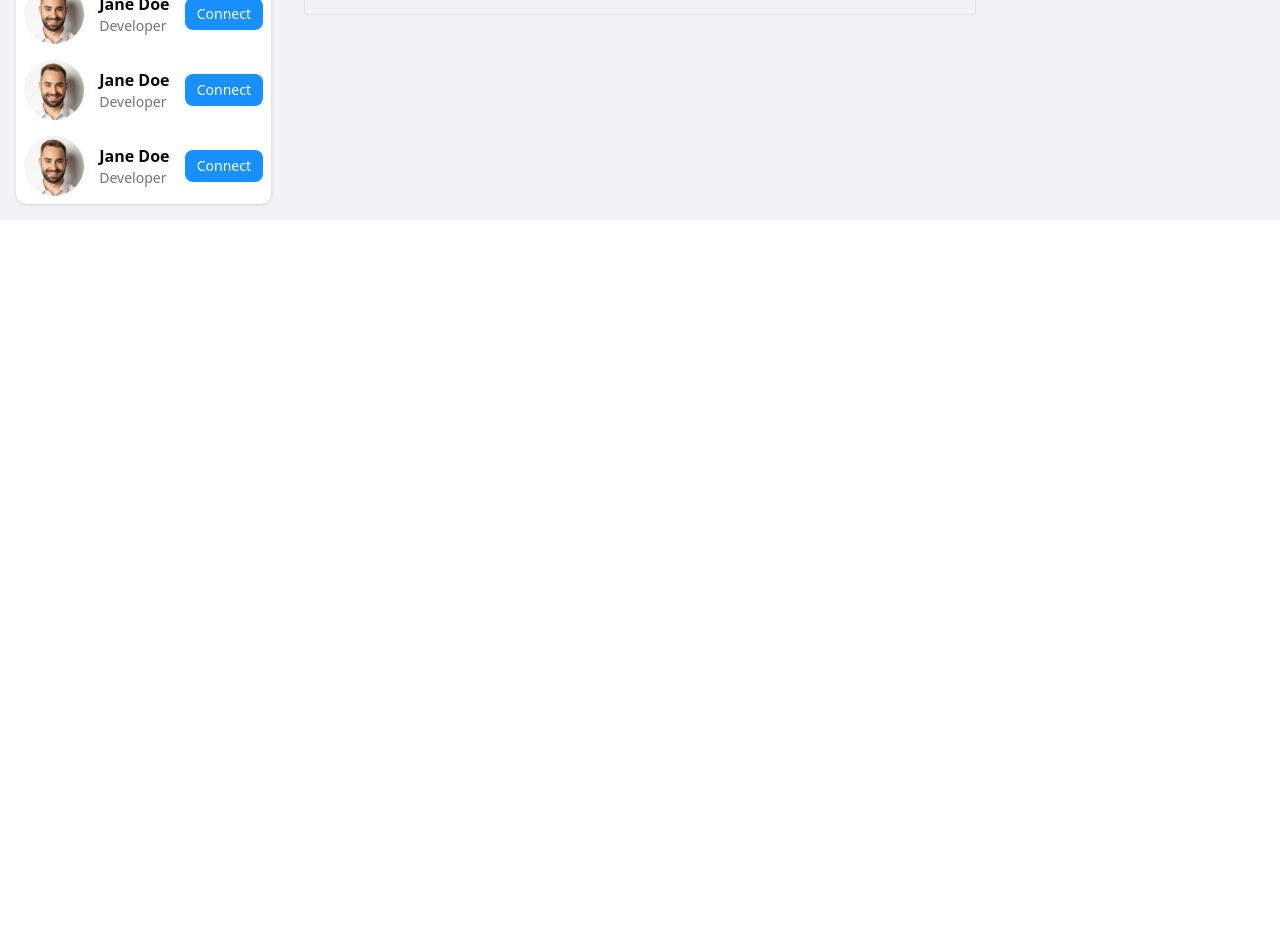
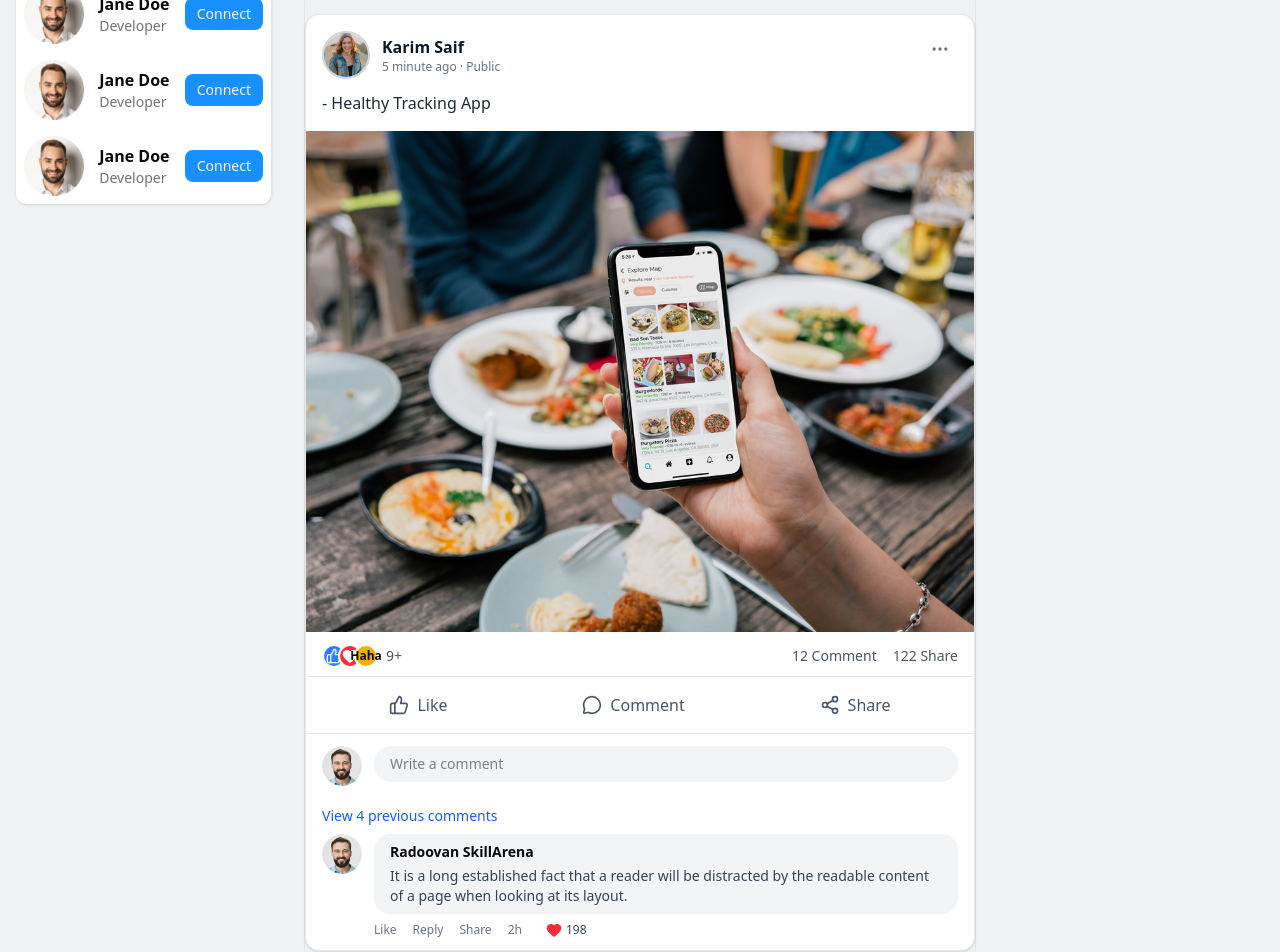
Before and after one commit to rabiulkhan7224/buddy-script, a Next.js app: page / in a window 1280 px wide. Shown: the part 480-1432 px from the top of the page. Before the commit the page ends 800 px from the top, so only its background shows below. Built offline with nearby package versions, Linux system fonts and the light colour scheme.

Commit message:
added: postFeed component and fixed image size and comment input

```diff
--- a/app/(roots)/page.tsx
+++ b/app/(roots)/page.tsx
@@ -1,3 +1,4 @@
+import PostFeed from "@/components/feed/postFeed";
 import PostComposer from "@/components/home/postComposer";
 import Stories from "@/components/home/storys";
 
@@ -6,6 +7,7 @@ export default function Home() {
     <main className="flex w-full flex-col justify-center bg-[#F0F2F5]  border">
       <Stories />
       <PostComposer />
+    <PostFeed />
     </main>
   );
 }
--- /dev/null
+++ b/components/feed/postFeed.tsx
@@ -0,0 +1,216 @@
+'use client';
+
+import React, { useState } from 'react';
+import Image from 'next/image';
+import { Heart, MessageCircle, Share2, MoreHorizontal, ThumbsUp } from 'lucide-react';
+
+interface Comment {
+  id: number;
+  author: string;
+  avatar: string;
+  content: string;
+  time: string;
+  likes: number;
+  replies?: Comment[];
+}
+
+export default function PostFeed() {
+  const [liked, setLiked] = useState(false);
+  const [likeCount, setLikeCount] = useState(9);
+  const [commentText, setCommentText] = useState('');
+  const [showReplyInput, setShowReplyInput] = useState<number | null>(null);
+
+  const comments: Comment[] = [
+    {
+      id: 1,
+      author: "Radoovan SkillArena",
+      avatar: "/images/img10.png",
+      content: "It is a long established fact that a reader will be distracted by the readable content of a page when looking at its layout.",
+      time: "2h",
+      likes: 198,
+    }
+  ];
+
+  const handleLike = () => {
+    setLiked(!liked);
+    setLikeCount(liked ? likeCount - 1 : likeCount + 1);
+  };
+
+  return (
+    <div className="max-w-2xl mx-auto">
+      <div className="bg-white rounded-xl shadow-sm border border-gray-200 overflow-hidden mb-6">
+        {/* Post Header */}
+        <div className="p-4">
+          <div className="flex items-start justify-between">
+            <div className="flex items-center gap-3">
+              <div className="w-12 h-12 rounded-full overflow-hidden border-2 border-gray-300">
+                <Image
+                  src="/images/f5.png"
+                  alt="Karim Saif"
+                  width={48}
+                  height={48}
+                  className="w-full h-full object-cover"
+                />
+              </div>
+              <div>
+                <h3 className="font-semibold text-gray-900">Karim Saif</h3>
+                <p className="text-xs text-gray-500">5 minute ago · Public</p>
+              </div>
+            </div>
+            <button className="text-gray-500 hover:bg-gray-100 rounded-full p-2">
+              <MoreHorizontal className="w-5 h-5" />
+            </button>
+          </div>
+
+          <p className="mt-3 text-gray-800">- Healthy Tracking App</p>
+        </div>
+
+        {/* Post Image */}
+        <div className="relative aspect-[4/3] bg-gray-100">
+          <Image
+            src="/images/timeline_img.png"
+            alt="Healthy Tracking App"
+            fill
+            className="object-cover"
+          />
+        </div>
+
+        {/* Reactions Summary */}
+        <div className="px-4 pt-3 pb-2">
+          <div className="flex items-center justify-between">
+            <div className="flex items-center gap-2">
+              <div className="flex -space-x-2">
+                <div className="w-6 h-6 rounded-full border-2 border-white bg-blue-500 flex items-center justify-center">
+                  <ThumbsUp className="w-4 h-4 text-white" />
+                </div>
+                <div className="w-6 h-6 rounded-full border-2 border-white bg-red-500 flex items-center justify-center">
+                  <Heart className="w-4 h-4 text-white" fill="white" />
+                </div>
+                <div className="w-6 h-6 rounded-full border-2 border-white bg-yellow-500 flex items-center justify-center text-xs font-bold">
+                  Haha
+                </div>
+              </div>
+              <span className="text-sm text-gray-600">9+</span>
+            </div>
+            <div className="flex gap-4 text-sm text-gray-600">
+              <span>12 Comment</span>
+              <span>122 Share</span>
+            </div>
+          </div>
+        </div>
+
+        {/* Action Buttons */}
+        <div className="px-4 py-2 border-t border-gray-200">
+          <div className="flex items-center justify-around">
+            <button
+              onClick={handleLike}
+              className={`flex items-center gap-2 px-4 py-2 rounded-lg transition ${
+                liked ? 'text-blue-600 font-medium' : 'text-gray-600 hover:bg-gray-100'
+              }`}
+            >
+              <ThumbsUp className={`w-5 h-5 ${liked ? 'fill-blue-600' : ''}`} />
+              <span>Like</span>
+            </button>
+
+            <button className="flex items-center gap-2 px-4 py-2 rounded-lg text-gray-600 hover:bg-gray-100 transition">
+              <MessageCircle className="w-5 h-5" />
+              <span>Comment</span>
+            </button>
+
+            <button className="flex items-center gap-2 px-4 py-2 rounded-lg text-gray-600 hover:bg-gray-100 transition">
+              <Share2 className="w-5 h-5" />
+              <span>Share</span>
+            </button>
+          </div>
+        </div>
+
+        {/* Comment Input */}
+        <div className="px-4 py-3 border-t border-gray-200">
+          <div className="flex gap-3">
+            <div className="w-10 h-10 rounded-full overflow-hidden flex-shrink-0">
+              <Image
+                src="/images/img10.png"
+                alt="You"
+                width={40}
+                height={40}
+                className="w-full h-full object-cover"
+              />
+            </div>
+            <div className="flex-1">
+              <input
+                type="text"
+                placeholder="Write a comment"
+                value={commentText}
+                onChange={(e) => setCommentText(e.target.value)}
+                className="w-full px-4 py-2 bg-gray-100 rounded-full text-sm focus:outline-none focus:ring-2 focus:ring-blue-500"
+              />
+            </div>
+          </div>
+        </div>
+
+        {/* View Previous Comments */}
+        <div className="px-4 py-2 text-sm text-blue-600 font-medium cursor-pointer hover:bg-gray-50">
+          View 4 previous comments
+        </div>
+
+        {/* Comments List */}
+        {comments.map((comment) => (
+          <div key={comment.id} className="px-4 pb-3">
+            <div className="flex gap-3">
+              <div className="w-10 h-10 rounded-full overflow-hidden flex-shrink-0">
+                <Image
+                  src={comment.avatar}
+                  alt={comment.author}
+                  width={40}
+                  height={40}
+                  className="w-full h-full object-cover"
+                />
+              </div>
+              <div className="flex-1">
+                <div className="bg-gray-100 rounded-2xl px-4 py-2">
+                  <h4 className="font-semibold text-sm">{comment.author}</h4>
+                  <p className="text-sm text-gray-700 mt-1">{comment.content}</p>
+                </div>
+                <div className="flex items-center gap-4 mt-2 text-xs text-gray-500">
+                  <button className="font-medium hover:underline">Like</button>
+                  <button
+                    onClick={() => setShowReplyInput(showReplyInput === comment.id ? null : comment.id)}
+                    className="font-medium hover:underline"
+                  >
+                    Reply
+                  </button>
+                  <button className="font-medium hover:underline">Share</button>
+                  <span>{comment.time}</span>
+                  <div className="flex items-center gap-1 ml-2">
+                    <Heart className="w-4 h-4 text-red-500 fill-red-500" />
+                    <span className="font-medium text-gray-700">{comment.likes}</span>
+                  </div>
+                </div>
+
+                {/* Reply Input */}
+                {showReplyInput === comment.id && (
+                  <div className="mt-3 flex gap-3">
+                    <div className="w-8 h-8 rounded-full overflow-hidden">
+                      <Image
+                        src="/images/your-avatar.jpg"
+                        alt="You"
+                        width={32}
+                        height={32}
+                        className="object-cover"
+                      />
+                    </div>
+                    <input
+                      type="text"
+                      placeholder="Write a reply..."
+                      className="flex-1 px-4 py-2 bg-gray-100 rounded-full text-sm focus:outline-none focus:ring-2 focus:ring-blue-500"
+                    />
+                  </div>
+                )}
+              </div>
+            </div>
+          </div>
+        ))}
+      </div>
+    </div>
+  );
+}
```
